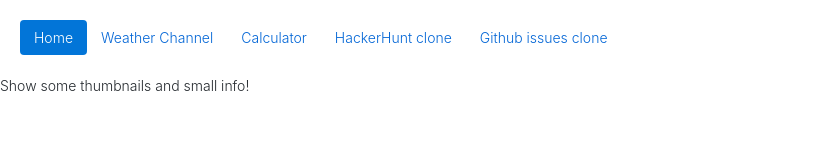
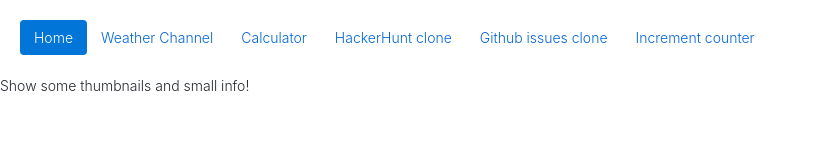
Before and after one commit to lindgr3n/react-training-project, a React (Create React App) app: page / in a window 1280 px wide. Shown: the top 160 px of the page, without its empty margins (0-815 px from the left). Built offline with nearby package versions, Linux system fonts and the light colour scheme.

Commit message:
Counterapp

```diff
--- a/src/App.js
+++ b/src/App.js
@@ -6,6 +6,7 @@ import WeatherChannelApp from './WeatherChannel/WeatherChannelApp';
 import CalculatorApp from './Calculator/CalculatorApp';
 import HackerHunt from './HackerHunt/HackerHuntApp';
 import GithubIssues from './GithubIssues/GithubIssuesApp';
+import IncrementApp from './Increment/IncrementApp';
 
 class App extends Component {
   render() {
@@ -39,6 +40,11 @@ class App extends Component {
                   Github issues clone
                 </NavLink>
               </li>
+              <li className="nav-item">
+                <NavLink className="nav-link" activeClassName="active" to="/Increment">
+                  Increment counter
+                </NavLink>
+              </li>
             </ul>
           </div>
 
@@ -47,6 +53,7 @@ class App extends Component {
           <Route exact path="/Calculator" component={CalculatorApp} />
           <Route exact path="/HackerHunt" component={HackerHunt} />
           <Route exact path="/GithubIssues" component={GithubIssues} />
+          <Route exact path="/Increment" component={IncrementApp} />
         </div>
       </Router>
     );
```
